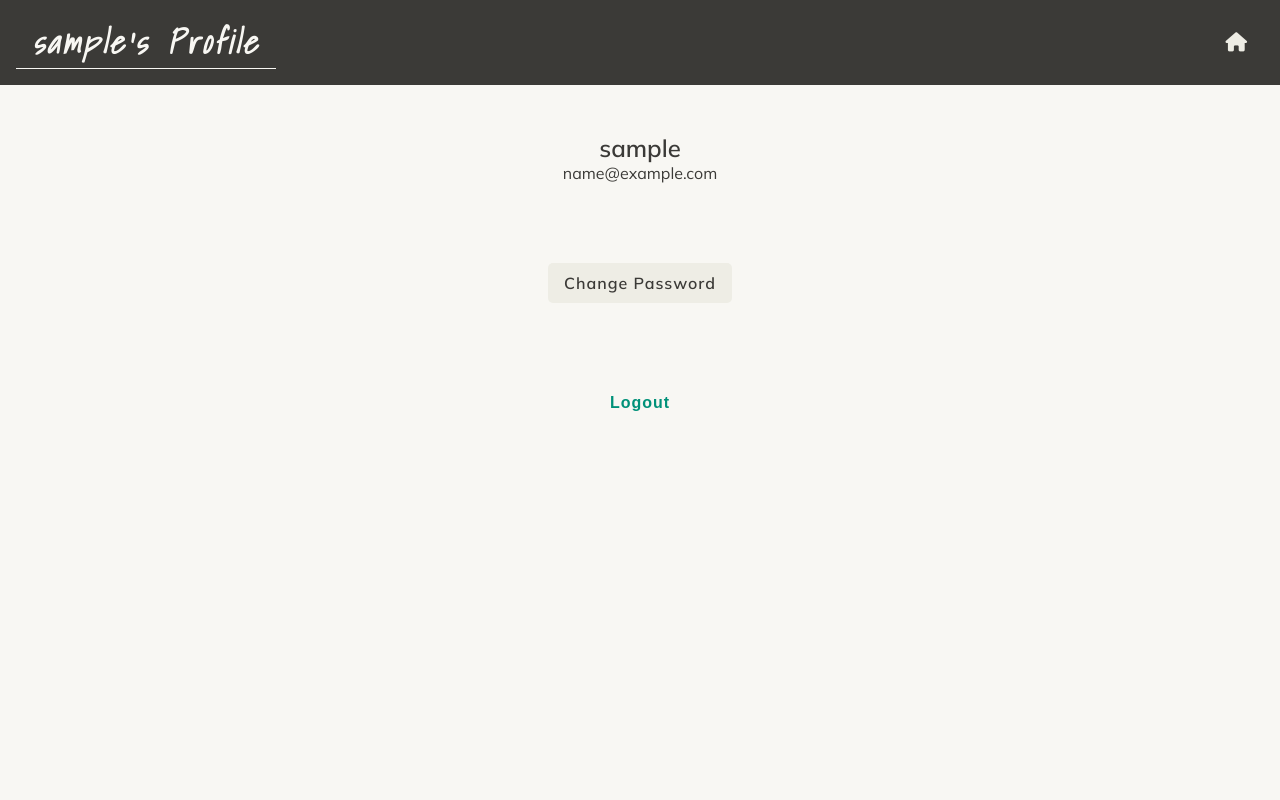
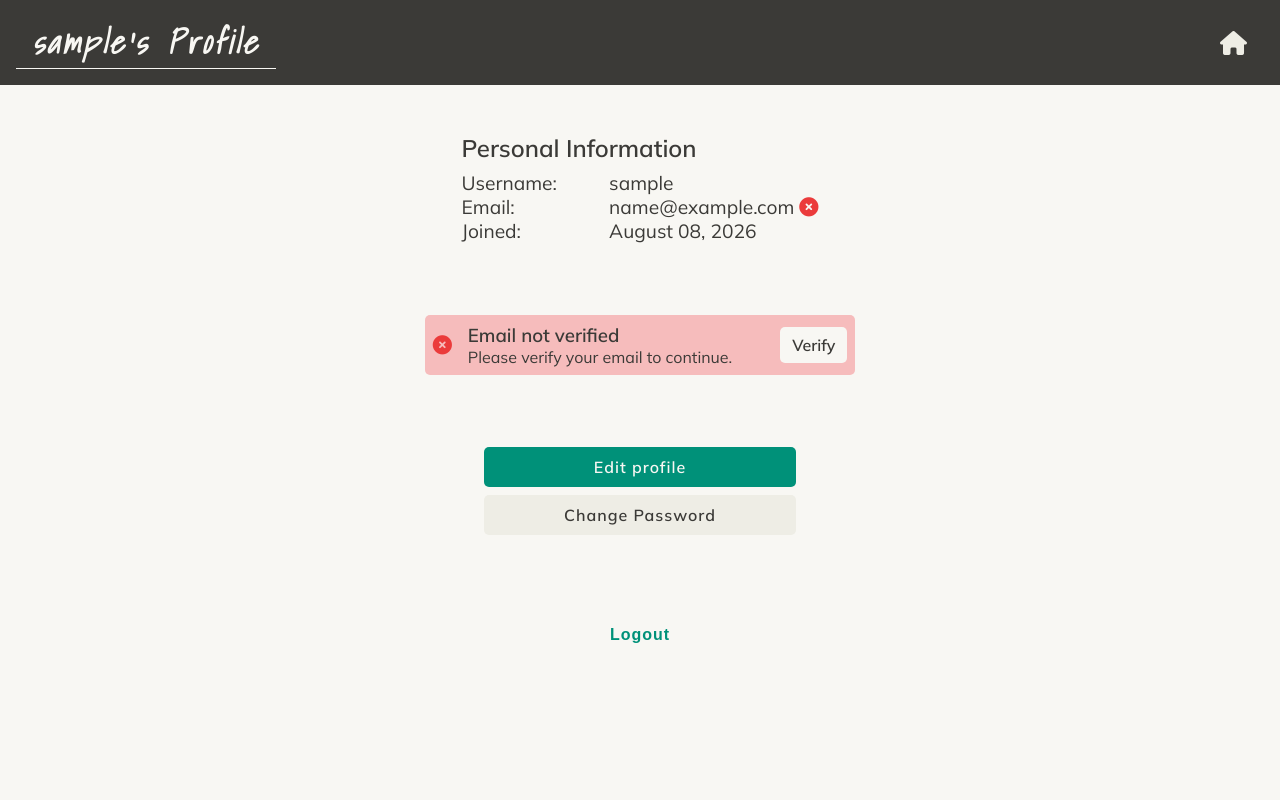
Before and after one commit to EliSacch/myNotes, a Flask app: page /profile/ in a window 1280 px wide. Run offline with Flask 3, Linux system fonts and the light colour scheme; the visitor is signed in with stand-in values (Sample User, id 1); parts of the project's set-up code (start-up, migrations or seed data) failed here and were passed over; some libraries are stand-ins or nearby versions.

Commit message:
Add email verification status alert

```diff
--- a/app/__init__.py
+++ b/app/__init__.py
@@ -27,7 +27,10 @@ def create_app():
     limiter.init_app(app)
 
     from app import models  # noqa: F401
+    from app.helpers.alerts import alert_icon
     from app.routes import auth_bp, dashboards_bp, main_bp, notes_bp, profile_bp
+
+    app.jinja_env.globals["alert_icon"] = alert_icon
 
     app.register_blueprint(main_bp)
     app.register_blueprint(auth_bp)
--- /dev/null
+++ b/app/helpers/alerts.py
@@ -0,0 +1,10 @@
+ALERT_ICONS = {
+    "info": "fa-circle-info",
+    "success": "fa-circle-check",
+    "warning": "fa-triangle-exclamation",
+    "error": "fa-circle-xmark",
+}
+
+
+def alert_icon(category):
+    return ALERT_ICONS.get(category, ALERT_ICONS["info"])
--- a/app/routes/auth.py
+++ b/app/routes/auth.py
@@ -263,3 +263,9 @@ def change_password():
                 ),
             )
     return render_template("auth/change_password.html", **_change_password_context())
+
+
+@auth_bp.route("/edit-profile", methods=["GET", "POST"])
+@login_required
+def edit_profile():
+    return render_template("profile/index.html", user=current_user)
--- a/app/templates/404.html
+++ b/app/templates/404.html
@@ -3,7 +3,7 @@
 {% block content %}
     <main id="main-content">
         <section class="error-page center-items column">
-            <h1>404</h1>
+            <h2>404</h2>
             <p>Page not found</p>
             <a href="{{ url_for('main.index') }}" class="base-button link">Click here to go back to the home page</a>
         </section>
--- /dev/null
+++ b/app/templates/macros/alert.html
@@ -0,0 +1,20 @@
+{% macro alert(title, message, category="info") %}
+    {% if message %}
+        <div class="alert {{ category }}" role="status" aria-live="polite" aria-atomic="true">
+            <span class="alert-icon">
+                <i class="fa-solid {{ alert_icon(category) }}" aria-hidden="true"></i>
+            </span>
+            <div class="alert-content">
+                {% if title %}
+                    <h3 class="alert-title">{{ title }}</h3>
+                {% endif %}
+                <p class="alert-message">{{ message }}</p>
+            </div>
+            {% if caller %}
+                <div class="alert-actions">
+                    {{ caller() }}
+                </div>
+            {% endif %}
+        </div>
+    {% endif %}
+{% endmacro %}
--- a/app/templates/profile/index.html
+++ b/app/templates/profile/index.html
@@ -1,18 +1,42 @@
 {% extends "base.html" %}
 {% from "macros/modal.html" import modal %}
+{% from "macros/alert.html" import alert %}
 {% block title %}Profile{% endblock %}
 {% block content %}
-    <main id="main-content" class="center-items column">
-        <section class="profile-info center-items column">
-            <h1>{{ user.username }}</h1>
-            <p>{{ user.email }}</p>
+    <main id="main-content" class="profile-page">
+
+        <section class="profile-info">
+            <h2>Personal Information</h2>
+            <div class="profile-info-item">
+                <span class="profile-info-item-label">Username:</span>
+                <span class="profile-info-item-value">{{ user.username }}</span>
+            </div>
+            <div class="profile-info-item">
+                <span class="profile-info-item-label">Email:</span>
+                <span class="profile-info-item-value">{{ user.email }} <span class="text-muted">{% if user.email_verified == True %}<i class="fa-solid fa-circle-check success" aria-hidden="true"></i>{% else %}<i class="fa-solid fa-circle-xmark error" aria-hidden="true"></i>{% endif %}</span></span>
+            </div>
+            <div class="profile-info-item">
+                <span class="profile-info-item-label">Joined:</span>
+                <span class="profile-info-item-value">{{ user.created_at.strftime('%B %d, %Y') }}</span>
+            </div>
         </section>
-        <section>
+        {% if user.email_verified != True %}
+        <section class="profile-email-verification">
+            {% call alert('Email not verified', 'Please verify your email to continue.', 'error') %}
+                <a href="" class="alert-action-btn">Verify</a>
+            {% endcall %}
+        </section>
+        {% endif %}
+        <section class="profile-actions">
+            <a href="{{ url_for('auth.edit_profile') }}"
+               class="base-button primary"
+               aria-label="Edit profile">Edit profile</a>
+
             <a href="{{ url_for('auth.change_password') }}"
                class="base-button secondary"
                aria-label="Change Password">Change Password</a>
         </section>
-        <section class="profile-footer center-items column">
+        <section class="profile-footer">
             {% if user.is_authenticated %}
                 <button type="button"
                         class="center-items modal-trigger base-button link"
--- /dev/null
+++ b/static/css/modules/alerts.css
@@ -0,0 +1,67 @@
+.alert {
+    display: grid;
+    grid-template-columns: auto 1fr auto;
+    align-items: center;
+    gap: var(--spacing-l);
+    padding: var(--padding-m);
+    border-radius: var(--border-radius);
+}
+
+.alert.info {
+    background-color: var(--clr-info-bg);
+}
+
+.alert.info i {
+    color: var(--clr-info);
+}
+
+.alert.success {
+    background-color: var(--clr-success-bg);
+}
+
+.alert.success i {
+    color: var(--clr-tertiary);
+}
+
+.alert.warning {
+    background-color: var(--clr-warning-bg);
+}
+
+.alert.warning i {
+    color: var(--clr-warning);
+}
+
+.alert.error {
+    background-color: var(--clr-error-bg);
+}
+
+.alert.error i {
+    color: var(--clr-error);
+}
+
+.alert-action-btn {
+    background-color: var(--clr-primary);
+    padding: var(--padding-m) var(--padding-l);
+    border-radius: var(--border-radius);
+    text-decoration: none;
+    font-weight: 600;
+    font-size: 1rem;
+    transition: background-color 0.3s ease;
+    margin-left: var(--spacing-xl);
+}
+
+.alert-action-btn:hover, .alert-action-btn:focus {
+    opacity: 0.8;
+}
+
+.alert-action-btn:focus-visible {
+    outline: var(--tab-outline);
+    outline-offset: 2px;
+}
+
+@media screen and (max-width: 400px) {
+
+    .alert-action-btn {
+        margin-left: var(--spacing-m);
+    }
+}
--- a/static/css/modules/button.css
+++ b/static/css/modules/button.css
@@ -17,7 +17,7 @@
 }
 
 .base-button.primary {
-    background-color: var(--clr-ternary);
+    background-color: var(--clr-tertiary);
     color: var(--clr-primary);
 }
 
@@ -26,9 +26,14 @@
     color: var(--clr-dark);
 }
 
+.base-button.tertiary {
+    background-color: var(--clr-quatertiary);
+    color: var(--clr-dark);
+}
+
 .base-button.link {
     background-color: transparent;
-    color: var(--clr-ternary);
+    color: var(--clr-tertiary);
 }
 
 .base-button.link-light {
@@ -41,9 +46,21 @@
     opacity: 0.8;
 }
 
+.base-button.secondary:hover,
+.base-button.secondary:focus {
+    background-color: var(--clr-primary);
+    color: var(--clr-tertiary);
+}
+
+.base-button:focus-visible,
+.base-button:focus {
+    outline: var(--tab-outline);
+    outline-offset: 2px;
+}
+
 .base-button.link:hover,
 .base-button.link:focus {
-    color: var(--clr-info);
+    color: var(--clr-info-bg);
 }
 
 .base-button .btn-loading {
@@ -69,5 +86,5 @@
 
 .base-button.is-loading:hover,
 .base-button:disabled:hover {
-    background-color: var(--clr-ternary);
+    background-color: var(--clr-tertiary);
 }
--- a/static/css/modules/flash-messages.css
+++ b/static/css/modules/flash-messages.css
@@ -26,7 +26,7 @@
 }
 
 .message {
-    background-color: var(--clr-warning);
+    background-color: var(--clr-warning-bg);
     color: var(--clr-dark);
     padding: var(--padding-l);
     padding-right: var(--spacing-xl);
@@ -37,15 +37,15 @@
 }
 
 .message.success {
-    background-color: var(--clr-success);
+    background-color: var(--clr-success-bg);
 }
 
 .message.info {
-    background-color: var(--clr-info);
+    background-color: var(--clr-info-bg);
 }
 
 .message.warning {
-    background-color: var(--clr-warning);
+    background-color: var(--clr-warning-bg);
 }
 
 .message.error {
--- a/static/css/modules/forms.css
+++ b/static/css/modules/forms.css
@@ -26,7 +26,7 @@
 }
 
 .form-wrapper a {
-    color: var(--clr-ternary);
+    color: var(--clr-tertiary);
 }
 
 /* --------------------------- Fields */
@@ -46,7 +46,7 @@
 
 .form-control input:focus {
     border-bottom: 1px solid var(--clr-dark);
-    outline: var(--tab-outline-strong);
+    outline: var(--tab-outline);
     outline-offset: 2px;
 }
 
@@ -111,7 +111,7 @@
 }
 
 .note-form-wrapper form input.note-title:focus-visible {
-    outline: var(--tab-outline-strong);
+    outline: var(--tab-outline);
     outline-offset: 2px;
 }
 
@@ -170,16 +170,16 @@
 }
 
 .note-action-buttons button:focus-visible {
-    outline: var(--tab-outline-strong);
+    outline: var(--tab-outline);
     outline-offset: 2px;
 }
 
 .note-action-buttons button.edit-btn:hover {
-    color: var(--clr-quaternary);
+    color: var(--clr-quatertiary);
 }
 
 .note-action-buttons button.save-btn:hover {
-    color: var(--clr-ternary);
+    color: var(--clr-tertiary);
 }
 
 .note-action-buttons button.delete-btn:hover,
--- a/static/css/modules/header.css
+++ b/static/css/modules/header.css
@@ -40,11 +40,7 @@ header {
 }
 
 #auth-nav i {
-    font-size: 1.2em;
-}
-
-#auth-nav a:focus {
-    color: var(--clr-info);
+    font-size: 1.5em;
 }
 
 /** --------------------------------------------------
@@ -194,7 +190,7 @@ header {
     border-radius: 50%;
     cursor: pointer;
     color: var(--clr-primary);
-    background-color: var(--clr-ternary);
+    background-color: var(--clr-tertiary);
     transition: .5s;
     border: none;
     font-weight: bold;
@@ -226,8 +222,8 @@ header {
 }
 
 #options button {
-    background-color: var(--clr-quaternary);
-    color: var(--clr-quaternary-text);
+    background-color: var(--clr-quatertiary);
+    color: var(--clr-quatertiary-text);
     border: none;
     cursor: pointer;
     width: 50px;
--- a/static/css/modules/notes.css
+++ b/static/css/modules/notes.css
@@ -91,6 +91,6 @@
     right: 0;
     border-width: 0 20px 20px 0;
     border-style: solid;
-    border-color: var(--clr-ternary) var(--clr-primary);
+    border-color: var(--clr-tertiary) var(--clr-primary);
     box-shadow: -3px 3px 3px rgb(0 0 0 / 0.2);
   }
--- /dev/null
+++ b/static/css/modules/profile.css
@@ -0,0 +1,25 @@
+.profile-page {
+    display: flex;
+    flex-direction: column;
+    align-items: center;
+    justify-content: center;
+    gap: var(--spacing-m);
+}
+
+.profile-page h2 {
+    margin-bottom: var(--spacing-m);
+}
+
+.profile-info-item {
+    display: grid;
+    grid-template-columns: 2fr 3fr;
+    gap: var(--spacing-m);
+}
+
+.profile-page span {
+    font-size: 1.2rem;
+}
+
+.profile-actions > *{
+    margin-bottom: var(--spacing-m);
+}
--- a/static/css/style.css
+++ b/static/css/style.css
@@ -13,6 +13,8 @@
 @import url('modules/tooltips.css');
 @import url('modules/page-transitions.css');
 @import url('modules/notes.css');
+@import url('modules/profile.css');
+@import url('modules/alerts.css');
 
 /* --------------------------- General */
 
@@ -112,6 +114,24 @@ main {
     gap: 1em;
 }
 
+/* --------------------------- Icons */
+
+i.error {
+    color: var(--clr-error);
+}
+
+i.success {
+    color: var(--clr-tertiary);
+}
+
+i.info {
+    color: var(--clr-info);
+}
+
+i.warning {
+    color: var(--clr-warning);
+}
+
 /* --------------------------- Media queries */
 
 @media screen and (max-width: 400px) {
--- a/static/css/vars.css
+++ b/static/css/vars.css
@@ -1,18 +1,20 @@
 :root {
     --clr-primary: rgb(248, 247, 243);
     --clr-secondary: rgb(238, 237, 229);
-    --clr-ternary: rgb(0, 145, 121);
-    --clr-quaternary: rgb(251, 205, 115);
-    --clr-quaternary-text: rgb(59, 58, 55);
+    --clr-tertiary: rgb(0, 145, 121);
+    --clr-quatertiary: rgb(251, 205, 115);
+    --clr-quatertiary-text: rgb(59, 58, 55);
     --clr-grey: rgb(90, 90, 90);
     --clr-dark: rgb(59, 58, 55);
     --clr-light: rgb(190, 225, 218);
 
     --clr-error: rgb(235, 59, 59);
-    --clr-error-bg: rgb(240, 116, 116);
-    --clr-success: rgb(153, 220, 209);
-    --clr-info: rgb(193, 206, 244);
-    --clr-warning: rgb(235, 224, 145);
+    --clr-error-bg: rgb(246, 188, 188);
+    --clr-success-bg: rgb(190, 233, 199);
+    --clr-info: rgb(35, 88, 248);
+    --clr-info-bg: rgb(193, 206, 244);
+    --clr-warning: rgb(250, 168, 38);
+    --clr-warning-bg: rgb(252, 225, 181);
 
     --font-basic: 'Mulish', sans-serif;
     --font-decorative: 'Shadows Into Light', cursive;
@@ -30,6 +32,6 @@
 
     --border-radius: 5px;
 
-    --tab-outline: 2px solid var(--clr-ternary);
-    --tab-outline-strong: 3px solid var(--clr-ternary);
+    --tab-outline: 2px solid var(--clr-tertiary);
+    --tab-outline-strong: 3px solid var(--clr-tertiary);
 }
```
